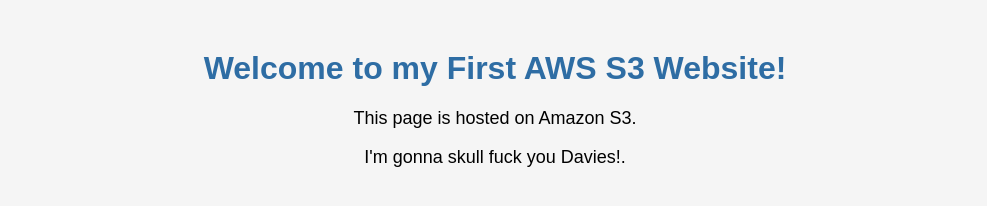
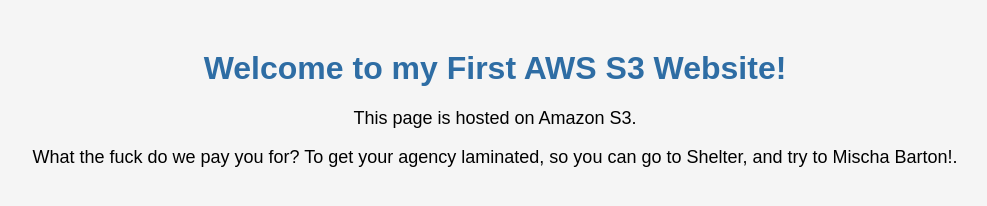
Before and after one commit to Rhys-Rhys/Static-Website-on-AWS-S3, a plain HTML site: page index.html in a window 1280 px wide. Shown: the whole page, without its empty margins (145-1132 px from the left). Drawn offline with Linux system fonts and the light colour scheme.

Commit message:
Update index.html

```diff
--- a/index.html
+++ b/index.html
@@ -8,6 +8,6 @@
 <body>
   <h1>Welcome to my First AWS S3 Website!</h1>
   <p>This page is hosted on Amazon S3.</p>
-  <p>I'm gonna skull fuck you Davies!.</p>
+  <p>What the fuck do we pay you for?  To get your agency laminated, so you can go to Shelter, and try to Mischa Barton!.</p>
 </body>
 </html>
```
